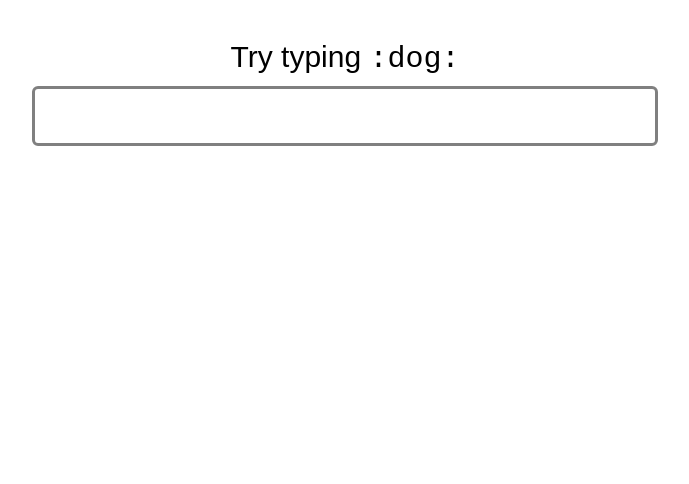
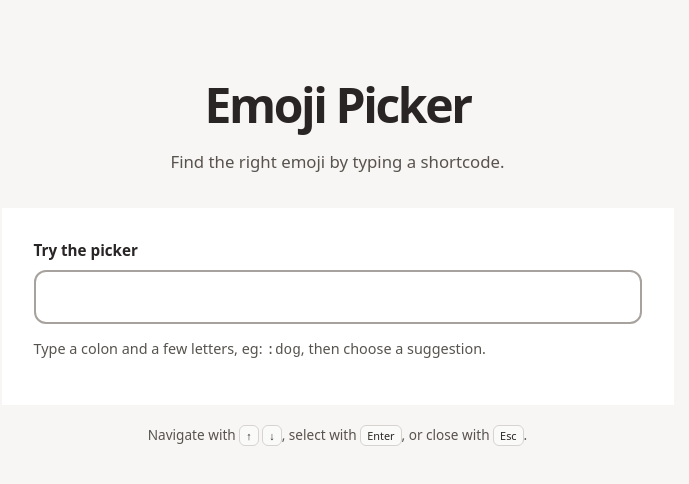
Before and after one commit to rickycodes/emoji-picker, a website: page index.html in a window 1280 px wide. Shown: the whole page, without its empty margins (295-984 px from the left). Drawn offline with Linux system fonts and the light colour scheme.

Commit message:
spiff up demo page

```diff
--- a/index.html
+++ b/index.html
@@ -1,89 +1,156 @@
 <!doctype html>
 <html lang="en">
   <head>
-    <title>Emoji picker!</title>
+    <title>Emoji Picker Demo</title>
     <meta charset="utf-8" />
     <meta http-equiv="x-ua-compatible" content="ie=edge" />
     <meta name="viewport" content="width=device-width, initial-scale=1.0" />
+    <meta
+      name="description"
+      content="Try a lightweight emoji picker. Type a shortcode and choose an emoji."
+    />
     <style>
-      html,
+      html {
+        scrollbar-gutter: stable;
+      }
       body {
-        font-family: "segoe ui emoji", sans-serif;
-        margin: 20px;
-        height: 100%;
         margin: 0;
-        font-size: 30px;
+        min-height: 100vh;
+        background: #f8f6f4;
+        color: #292524;
+        font-family: system-ui, sans-serif;
       }
       .container {
-        width: 100%;
-        height: 100%;
+        box-sizing: border-box;
+        max-width: 720px;
+        margin: 0 auto;
+        padding: 72px 24px;
+      }
+      .intro {
         text-align: center;
-        margin: 0 auto;
+        margin-bottom: 32px;
       }
-      .wrap {
-        margin: 40px auto;
-        width: 70%;
-        text-align: center;
+      h1 {
+        margin: 0;
+        font-size: 3rem;
+        letter-spacing: -0.05em;
       }
-      .wrap > label {
+      .subtitle {
+        margin: 12px 0 0;
+        color: #57534e;
+        font-size: 1.05rem;
+        line-height: 1.6;
+      }
+      .demo {
+        padding: 32px;
+        background: #fff;
+      }
+      .input-label {
         display: block;
         margin-bottom: 10px;
-      }
-      .wrap * {
-        width: 100%;
+        font-size: 0.95rem;
+        font-weight: 650;
       }
       .input {
-        font-size: 30px;
-        font-family: "segoe ui emoji", sans-serif;
-        width: 80%;
-        max-width: 600px;
-        letter-spacing: 1px;
-        border-radius: 6px;
-        padding: 10px;
-        border: 3px solid grey;
-        outline: none;
-        margin-bottom: 6px;
+        box-sizing: border-box;
+        width: 100%;
+        padding: 14px 16px;
+        border: 2px solid #a8a29e;
+        border-radius: 12px;
+        background: #fff;
+        color: inherit;
+        font: inherit;
+        font-size: 1.15rem;
       }
       .input:focus {
-        border-color: #a00050;
+        border-color: hotpink;
+        outline: none;
+      }
+      .picker {
+        margin-top: 12px;
       }
       .emoji {
-        width: auto;
         display: inline-block;
-        font-size: 30px;
-        padding: 4px 8px;
-        margin: 4px;
+        margin: 4px 6px 4px 0;
+        padding: 8px 12px;
+        border: 2px solid #a8a29e;
         border-radius: 6px;
-        border: 2px solid grey;
+        background: #fff;
+        font-size: 1.5rem;
         cursor: pointer;
       }
-      .emoji:first-child {
-        margin-left: 0;
+      .input,
+      .emoji {
+        font-family: "segoe ui emoji", sans-serif;
       }
       .emoji:hover {
-        border-color: #a00050;
-      }
-      .picker {
-        width: 80%;
-        max-width: 600px;
-        margin: 0 auto;
-        text-align: left;
+        border-color: hotpink;
       }
       .emoji[aria-selected="true"],
       .emoji:focus-visible {
-        border-color: #a00050;
+        border-color: hotpink;
         background: #fff0f7;
-        outline: 2px solid #a00050;
+        outline: 3px solid hotpink;
         outline-offset: 1px;
+      }
+      .hint {
+        margin: 14px 0 0;
+        color: #57534e;
+        font-size: 0.9rem;
+        line-height: 1.5;
+      }
+      .keyboard-hint {
+        margin: 20px 0 0;
+        color: #57534e;
+        font-size: 0.85rem;
+        text-align: center;
+      }
+      kbd {
+        padding: 2px 6px;
+        border: 1px solid #d6d3d1;
+        border-radius: 6px;
+        background: #fafaf9;
+        color: #292524;
+        font: inherit;
+        font-size: 0.8em;
+      }
+      @media (max-width: 480px) {
+        .container {
+          padding: 48px 20px;
+        }
+        h1 {
+          font-size: 2.25rem;
+        }
+        .demo {
+          padding: 20px;
+        }
       }
     </style>
   </head>
   <body>
     <main class="container">
-      <div class="wrap">
-        <label for="emoji-input">Try typing <code>:dog:</code></label>
-        <input id="emoji-input" type="text" class="input" />
-      </div>
+      <header class="intro">
+        <h1>Emoji Picker</h1>
+        <p class="subtitle">Find the right emoji by typing a shortcode.</p>
+      </header>
+      <section class="demo" aria-label="Emoji picker demo">
+        <label class="input-label" for="emoji-input">Try the picker</label>
+        <input
+          id="emoji-input"
+          type="text"
+          class="input"
+          aria-describedby="input-hint"
+          autocomplete="off"
+        />
+        <p id="input-hint" class="hint">
+          Type a colon and a few letters, eg: <code>:dog</code>, then choose a
+          suggestion.
+        </p>
+      </section>
+      <p class="keyboard-hint">
+        Navigate with <kbd>↑</kbd> <kbd>↓</kbd>, select with <kbd>Enter</kbd>,
+        or close with <kbd>Esc</kbd>.
+      </p>
     </main>
   </body>
   <script type="module">
```
